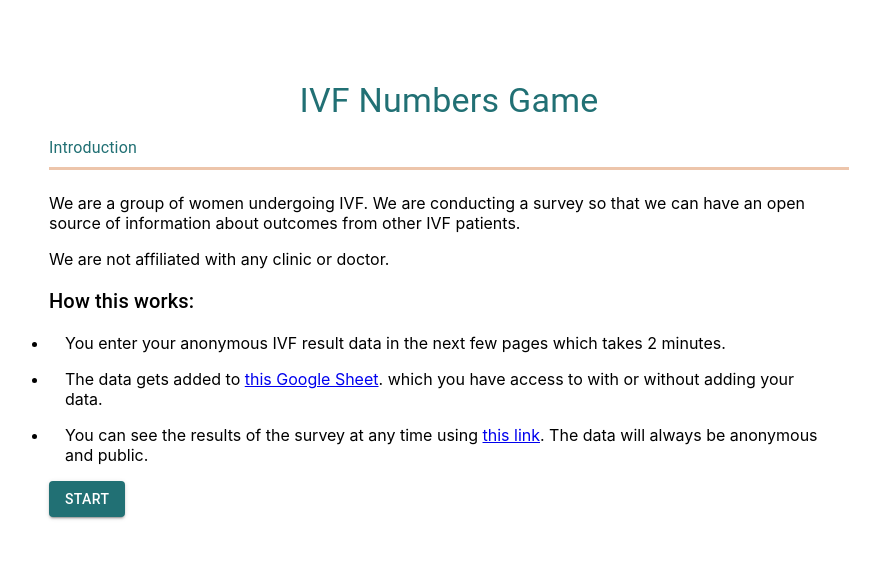
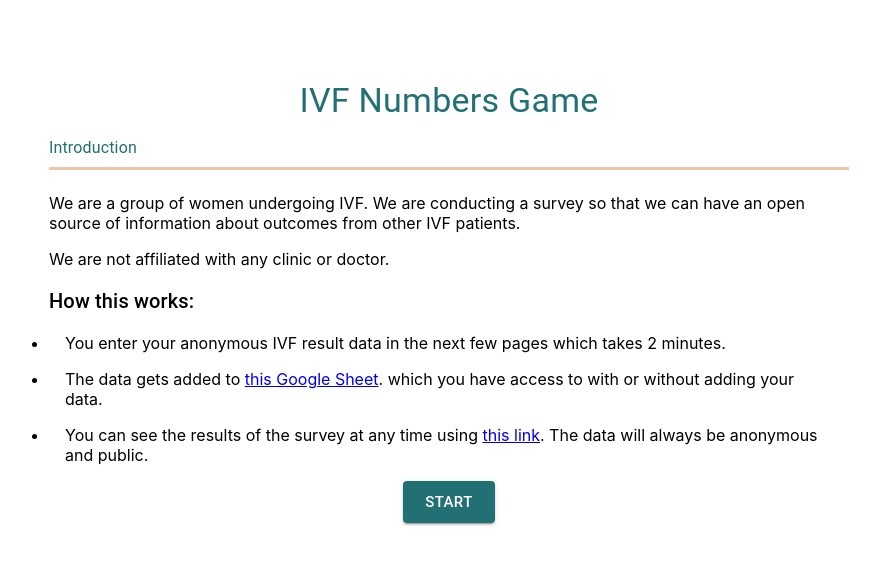
Before and after one commit to dildilgit/ivf-survey, a React (Create React App) app: page / in a window 1280 px wide. Shown: the top 564 px of the page, without its empty margins (191-1071 px from the left). Built offline with nearby package versions, Linux system fonts and the light colour scheme.

Commit message:
sticky next buttons

```diff
--- a/src/App.css
+++ b/src/App.css
@@ -7,20 +7,34 @@ html, body{
   display: flex;
   justify-content: center;
   align-items: center;
+  padding: 2em;
 }
+
+@media (min-width: 1024px) {
+  .AppContainer {
+    padding: 5em;
+  }
+}
+
 
 .App {
   display: flex;
   flex-direction: column;
   justify-content: center;
   align-items: center;
-  max-width: 800px;
   padding-bottom: 2em;
 }
+
 @media (min-width: 1024px) {
   .App {
-    padding: 5em;
+  max-width: 800px;
   }
+}
+
+.center{
+  display: flex;
+  justify-content: center;
+  align-items: center;
 }
 
 .divider {
@@ -33,6 +47,8 @@ html, body{
 
 .form{
   position: relative;
+  display: flex;
+  flex-direction: column;
 }
 
 .floatingButtons {
@@ -64,25 +80,29 @@ html, body{
   margin-bottom: 0.5em;
 }
 
-.arrowForwardIcon {
-  display: flex;
-  justify-content: space-between;
-  margin-bottom: 0.2em;
-}
-@media (min-width: 905px) {
-  .arrowForwardIcon {
-    display: none;
-  }
-}
-
 .attemptSection {
   padding: 10px;
   margin-bottom: 2em;
-  width: 800px;
   border: 1px solid #EDC5AB;
 }
+
+@media (min-width: 450px) {
+  .attemptSection {
+  width: 450px;
+}
+}
+@media (min-width: 1024px) {
+  .attemptSection {
+  width: 800px;
+}
+}
+
 
 .attemptQuestions {
   display: flex;
   flex-direction: column;
 }
+
+.attemptTitle {
+  padding-bottom: 0.5em;
+}
--- a/src/Final.tsx
+++ b/src/Final.tsx
@@ -11,7 +11,7 @@ export function Final({
   return (
     <div>
       <p>
-        Thank you for participating in our survey. You can find the results at{" "}
+        Thank you for participating in our survey! You can find the results at{" "}
         <a href="https://www.example.com">example.com</a>.
       </p>
 
--- a/src/Intro.tsx
+++ b/src/Intro.tsx
@@ -30,9 +30,11 @@ export function Intro({ setStep }: { setStep: (step: number) => void }) {
         </ListItem>
       </List>
 
-      <Button onClick={() => setStep(1)} variant="contained">
-        Start
-      </Button>
+      <div className="center">
+        <Button onClick={() => setStep(1)} variant="contained" size="large">
+          Start
+        </Button>
+      </div>
     </div>
   );
 }
--- a/src/StepOne.tsx
+++ b/src/StepOne.tsx
@@ -135,14 +135,20 @@ export function Step1({
         />
       </FormControl>
 
+      <div className="floatingButtons">
         <div className="nextButton">
-        <Button variant="outlined" color="secondary" onClick={() => setStep(0)}>
+          <Button
+            variant="outlined"
+            color="secondary"
+            onClick={() => setStep(0)}
+          >
             Back to Intro
           </Button>
           <Button variant="contained" color="primary" type="submit">
             Next (2/3)
           </Button>
         </div>
+      </div>
     </form>
   );
 }
--- a/src/StepThree.tsx
+++ b/src/StepThree.tsx
@@ -35,7 +35,7 @@ export function Step3({
         sx={{ marginBottom: "20px" }}
       >
         The 4 questions on this page are OPTIONAL. Feel free to skip to the
-        results if you'd like. Scroll to the bottom.
+        results if you'd like.
       </Typography>
       <FormControl className="question">
         <FormLabel sx={{ fontSize: "1.1em" }} className="questionLabel">
@@ -218,14 +218,20 @@ export function Step3({
         </FormGroup>
       </FormControl>
 
+      <div className="floatingButtons">
         <div className="nextButton">
-        <Button variant="outlined" color="secondary" onClick={() => setStep(2)}>
+          <Button
+            variant="outlined"
+            color="secondary"
+            onClick={() => setStep(2)}
+          >
             Back(2/3)
           </Button>
           <Button variant="contained" color="primary" type="submit">
             Results
           </Button>
         </div>
+      </div>
     </form>
   );
 }
--- a/src/StepTwo.tsx
+++ b/src/StepTwo.tsx
@@ -117,7 +117,10 @@ export function Step2({
 
     return (
       <Paper className="attemptSection" key={index}>
-        <Typography variant="overline"> Attempt # {index + 1} </Typography>
+        <Typography className="attemptTitle" variant="h5">
+          {" "}
+          Attempt # {index + 1}{" "}
+        </Typography>
         <div className="attemptQuestions">
           <FormControl className="question">
             <FormLabel sx={{ fontSize: "1.1em" }} className="questionLabel">
```
Lines whose indentation alone changed are shown as unchanged.
